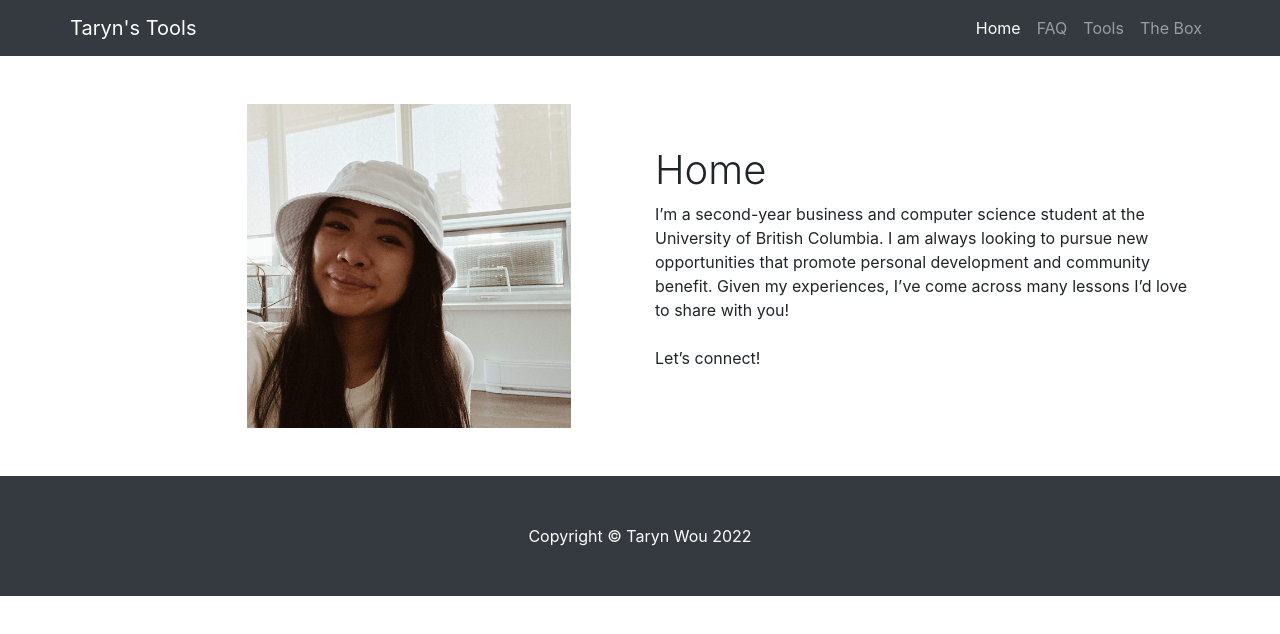
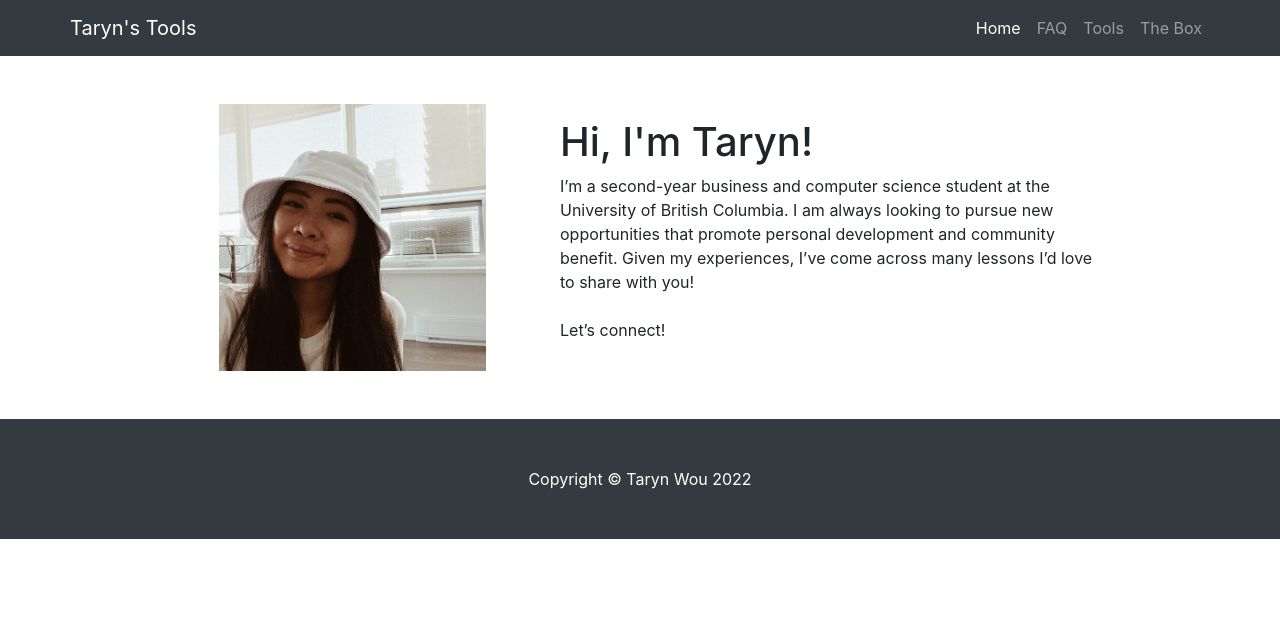
Before and after one commit to tarynwou/taryns-toolkit, a React (Create React App) app: page / in a window 1280 px wide. Shown: the top 634 px of the page. Built offline with nearby package versions, Linux system fonts and the light colour scheme.

Commit message:
Prep for contact icons

```diff
--- a/src/components/Home.jsx
+++ b/src/components/Home.jsx
@@ -7,7 +7,7 @@ function Home() {
     <div className="home">
       <div class="container">
         <div class="row align-items-center my-5">
-          <div class="col-lg-6">
+          <div class="col-lg-5">
             <img
               // class="img-fluid rounded mb-4 mb-lg-0"
               className="headshot"
@@ -16,7 +16,7 @@ function Home() {
             />
           </div>
           <div class="col-lg-6">
-            <h1 class="font-weight-light">Home</h1>
+            <h1>Hi, I'm Taryn!</h1>
             <p>
               I’m a second-year business and computer science student at the
               University of British Columbia. I am always looking to pursue new
@@ -26,6 +26,8 @@ function Home() {
               <br></br>
               Let’s connect!
             </p>
+            {/* add IG + LI icons */}
+            <row></row>
           </div>
         </div>
       </div>
```
